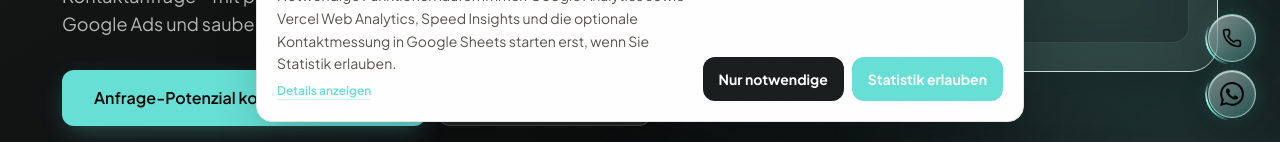
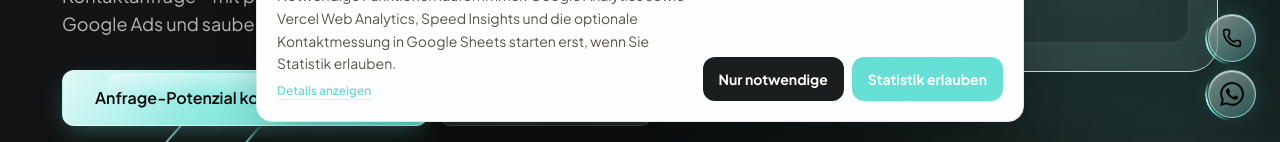
Before and after one commit to Exxd00/ixa-lead.de, a Next.js app: page / in a window 1280 px wide. Shown: the part 658-800 px from the top of the page. Built offline with nearby package versions, Linux system fonts and the light colour scheme; no server answers.

Commit message:
style: add liquid glass hero CTA

```diff
--- a/src/app/globals.css
+++ b/src/app/globals.css
@@ -170,6 +170,52 @@
     filter: drop-shadow(0 0 5px rgb(100 224 213 / 0.45));
   }
   .liquid-float:hover { transform: translateY(-2px) scale(1.03); }
+
+  .liquid-cta {
+    position: relative;
+    isolation: isolate;
+    overflow: visible;
+    color: #050606;
+    border: 1px solid rgb(255 255 255 / 0.5);
+    background:
+      linear-gradient(115deg, rgb(255 255 255 / 0.58), transparent 38%),
+      linear-gradient(145deg, rgb(185 244 238 / 0.92), rgb(100 224 213 / 0.7));
+    box-shadow:
+      inset 0 1px 1px rgb(255 255 255 / 0.92),
+      inset 0 -1px 1px rgb(5 6 6 / 0.08),
+      0 12px 34px rgb(5 6 6 / 0.28),
+      0 0 24px rgb(100 224 213 / 0.16);
+    backdrop-filter: blur(18px) saturate(165%);
+  }
+  .liquid-cta::before {
+    content: "";
+    position: absolute;
+    z-index: -1;
+    inset: -4px;
+    border-radius: calc(var(--radius) + 4px);
+    padding: 2px;
+    background: conic-gradient(from 0deg, transparent 0 55%, #64e0d5 66%, #fff 71%, #b9f4ee 76%, transparent 87%);
+    -webkit-mask: linear-gradient(#000 0 0) content-box, linear-gradient(#000 0 0);
+    -webkit-mask-composite: xor;
+    mask-composite: exclude;
+    animation: liquid-orbit 8s linear infinite;
+    filter: drop-shadow(0 0 6px rgb(100 224 213 / 0.42));
+  }
+  .liquid-cta::after {
+    content: "";
+    position: absolute;
+    inset: 2px 12% auto;
+    height: 42%;
+    border-radius: 999px;
+    background: linear-gradient(180deg, rgb(255 255 255 / 0.48), transparent);
+    pointer-events: none;
+  }
+  .liquid-cta:hover {
+    background:
+      linear-gradient(115deg, rgb(255 255 255 / 0.66), transparent 38%),
+      linear-gradient(145deg, #b9f4ee, #64e0d5);
+    box-shadow: inset 0 1px 1px rgb(255 255 255 / 0.95), 0 14px 38px rgb(5 6 6 / 0.32), 0 0 30px rgb(100 224 213 / 0.28);
+  }
 }
 
 .dark .theme-toggle { color: #b9f4ee; border-color: rgb(100 224 213 / .25); background: rgb(27 30 30 / .7); }
--- a/src/components/sections/Hero.tsx
+++ b/src/components/sections/Hero.tsx
@@ -56,7 +56,7 @@ export function Hero() {
               service={freeCheckServiceId}
               size="xl"
               icon={<ArrowRight className="order-last" />}
-              className="h-auto min-h-14 w-full whitespace-normal px-4 py-3 text-center text-sm leading-tight sm:h-14 sm:w-auto sm:whitespace-nowrap sm:px-8 sm:py-0 sm:text-base"
+              className="liquid-cta h-auto min-h-14 w-full whitespace-normal px-4 py-3 text-center text-sm leading-tight sm:h-14 sm:w-auto sm:whitespace-nowrap sm:px-8 sm:py-0 sm:text-base"
             >
               Anfrage-Potenzial kostenlos prüfen
             </CtaButton>
```
